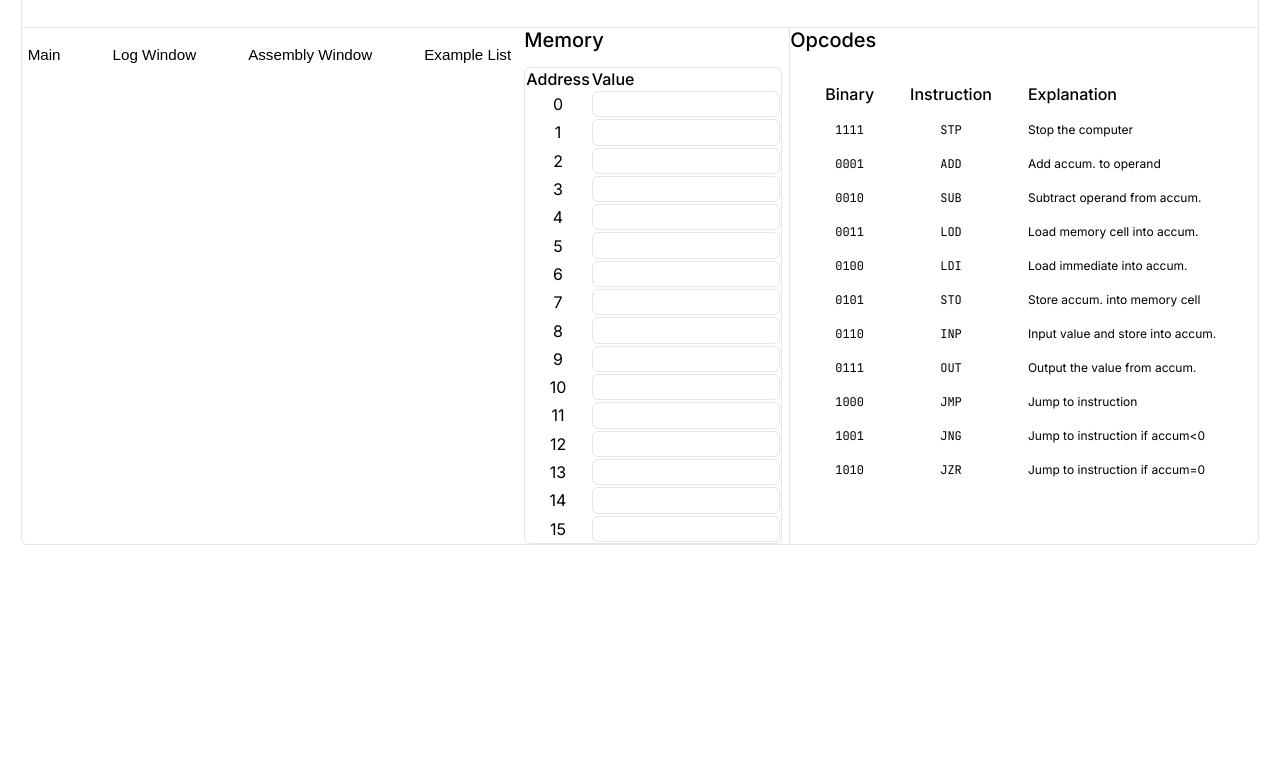
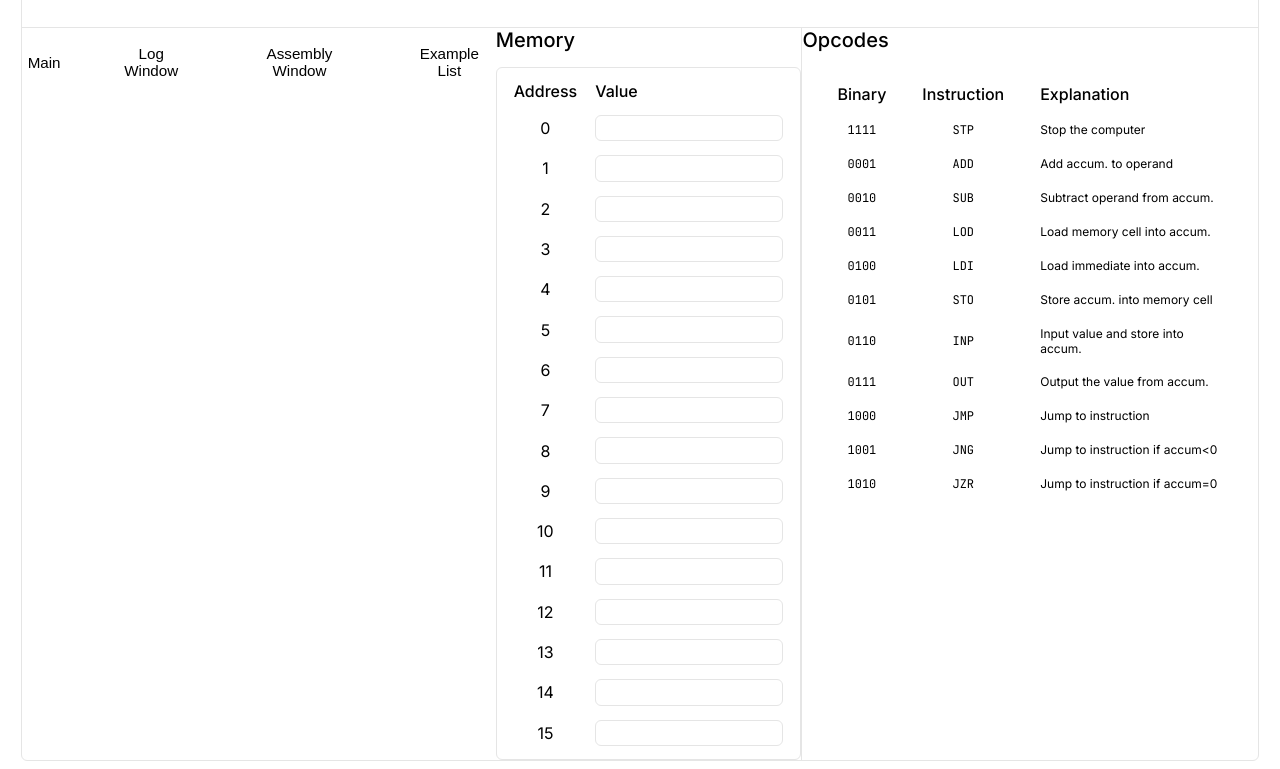
Before and after one commit to tyuichis/super-simple-cpu, a plain HTML site: page src/index.html in a window 1280 px wide. Shown: the part 80-849 px from the top of the page. Before the commit the page ends 800 px from the top, so only its background shows below. Drawn offline with Linux system fonts and the light colour scheme.

Commit message:
fix: typo in memory table (spacing)

```diff
--- a/src/styles/_layout.css
+++ b/src/styles/_layout.css
@@ -129,7 +129,7 @@ header {
 }
 
 #memory-view table {
-    border-spacing: var(--mem-table-girizontal-cell-gap) var(--mem-table-vertical-cell-gap);
+    border-spacing: var(--mem-table-horizontal-cell-gap) var(--mem-table-vertical-cell-gap);
 }
 
 #opcode-view table {
```
